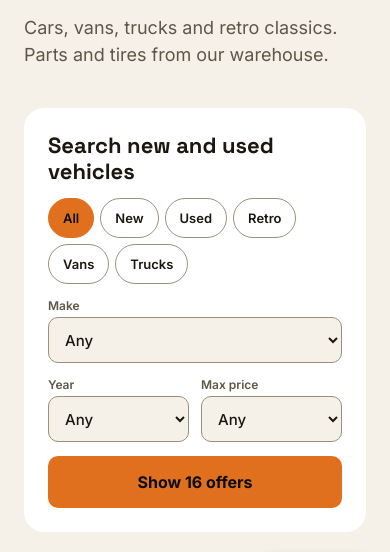
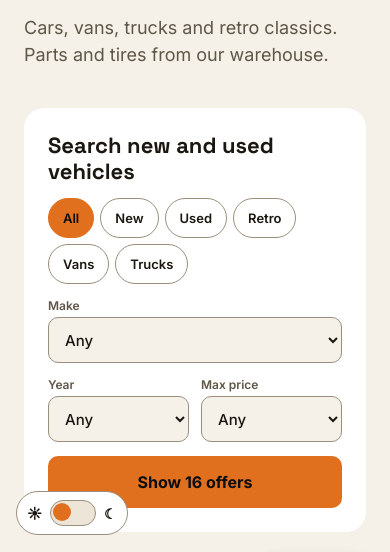
Before and after one commit to kateprd-ctrl/GlobalCar, a plain HTML site: page index.html in a window 390 px wide. Shown: the part 225-777 px from the top of the page. Drawn offline with Linux system fonts and the light colour scheme.

Commit message:
Header nav breakpoint 1280px, light/dark toggle
Co-Authored-By: Claude Sonnet 5.5 <noreply@anthropic.com>
Claude-Session: https://claude.ai/code/session_01WexmY3TjwgJMt41SdhzaPu

```diff
--- a/index.html
+++ b/index.html
@@ -30,7 +30,7 @@ button:active{transform:scale(.97)}
 [aria-label="AI assistant"],[aria-expanded]{will-change:transform}
 .hdr-nav{display:none}
 @media(max-width:700px){[aria-label=Theme]{bottom:84px !important}}
-@media(min-width:900px){.hdr{grid-template-columns:auto 1fr auto !important;gap:24px !important}.hdr-logo{order:1}.hdr-nav{order:2;display:flex;justify-content:center;gap:4px}.hdr-lang{order:3;justify-self:end !important}.hdr-burger{display:none !important}.lang-dd{left:auto !important;right:max(28px,calc((100vw - 1160px)/2 + 28px)) !important}}
+@media(min-width:1280px){.hdr{grid-template-columns:auto 1fr auto !important;gap:24px !important}.hdr-logo{order:1}.hdr-nav{order:2;display:flex;justify-content:center;gap:4px}.hdr-lang{order:3;justify-self:end !important}.hdr-burger{display:none !important}.lang-dd{left:auto !important;right:max(28px,calc((100vw - 1160px)/2 + 28px)) !important}}
 @media (prefers-reduced-motion:reduce){*{animation:none !important;transition:none !important}}
 .tile:hover{background:var(--surf2) !important}
 button:focus-visible,a:focus-visible,select:focus-visible,input:focus-visible{outline:3px solid var(--ac);outline-offset:2px}
@@ -602,6 +602,7 @@ button:focus-visible,a:focus-visible,select:focus-visible,input:focus-visible{ou
 </div>
 </footer>
 
+<button role="switch" aria-label="Theme" aria-checked="{{themeDark}}" onClick="{{toggleTheme}}" style="position:fixed;left:16px;bottom:16px;z-index:50;display:flex;align-items:center;gap:8px;background:var(--surf);border:1px solid var(--bd2);border-radius:999px;padding:6px 10px;color:var(--tx);font:600 14px 'Inter',sans-serif;min-height:44px"><span aria-hidden="true">☀</span><span style="position:relative;width:44px;height:24px;border-radius:999px;background:var(--surf2);border:1px solid var(--bd2);display:inline-block"><span style="position:absolute;top:2px;left:{{themeKnob}};width:18px;height:18px;border-radius:50%;background:var(--ac)"></span></span><span aria-hidden="true">☾</span></button>
 <!-- FLOATING: WhatsApp -->
 <div style="position:fixed;right:16px;bottom:16px;z-index:50;display:flex;flex-direction:column;align-items:flex-end;gap:10px">
 
@@ -794,6 +795,9 @@ class Component extends DCLogic {
     ];
     const ti = s.theme === -1 ? (s.sysDark ? 1 : 5) : s.theme;
     const th = THEMES[ti] || THEMES[0];
+    const themeDark = (ti === 1 || ti === 0 || ti === 3 || ti === 4);
+    const toggleTheme = () => this.setState({theme: themeDark ? 5 : 1});
+    const themeKnob = themeDark ? "22px" : "2px";
     const themeBtns = [{name:"Auto", pressed: s.theme === -1, dot:"linear-gradient(90deg,#0F1B2E 50%,#E8DCC6 50%)", ring: s.theme === -1 ? th.tx : th.bd2, pick: () => this.setState({theme: -1})}].concat(THEMES.map((x, i) => ({name: x.name, pressed: s.theme === i, dot: x.dot, ring: s.theme === i ? th.tx : th.bd2, pick: () => this.setState({theme: i})})));
     const accent = this.props.accent ?? th.pr;
     const brand = this.props.brand ?? "GLOBAL CAR";
@@ -909,7 +913,7 @@ class Component extends DCLogic {
     const monthly = principal === 0 ? 0 : (rm === 0 ? principal / s.term : principal * rm / (1 - Math.pow(1 + rm, -s.term)));
 
     return {
-      t: T, accent, brand, th, themeBtns,
+      t: T, accent, brand, th, themeBtns, themeDark, toggleTheme, themeKnob,
       isHome: s.view === "home", isCars: s.view === "cars", isDetail: s.view === "detail",
       isParts: s.view === "parts", isSell: s.view === "sell", isFinance: s.view === "finance", isVin: s.view === "vin",
       vinStep0: s.vinStep === 0, vinStep1: s.vinStep === 1, vinStep2: s.vinStep === 2, vinErr: s.vinErr, vinVal: s.vin, vinMail: s.vinMail, vinPrice: "€ 9.90",
```
